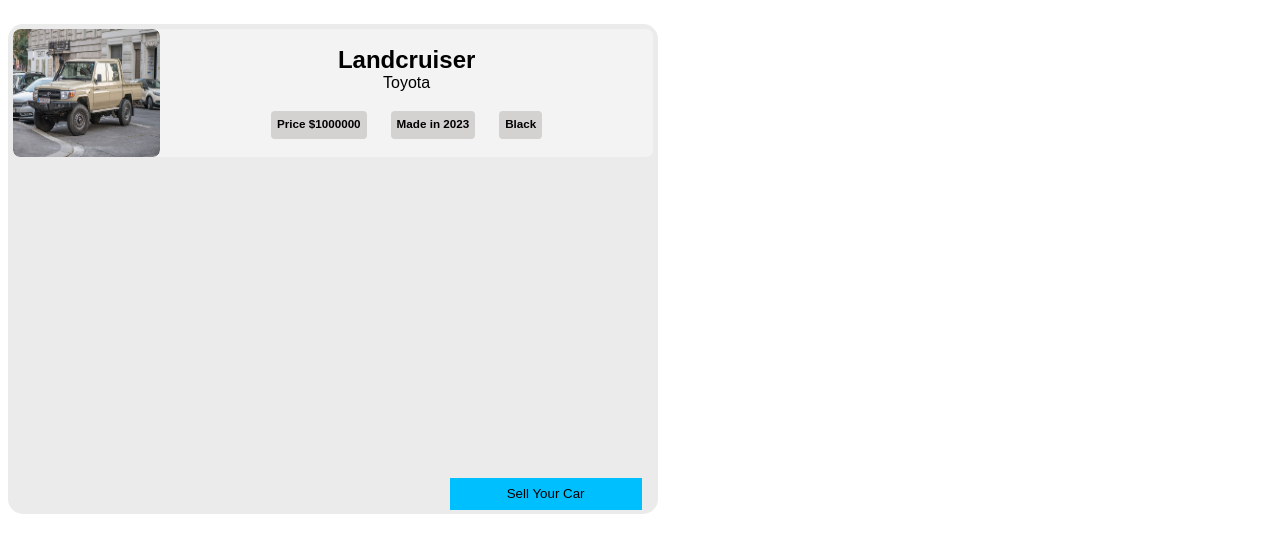
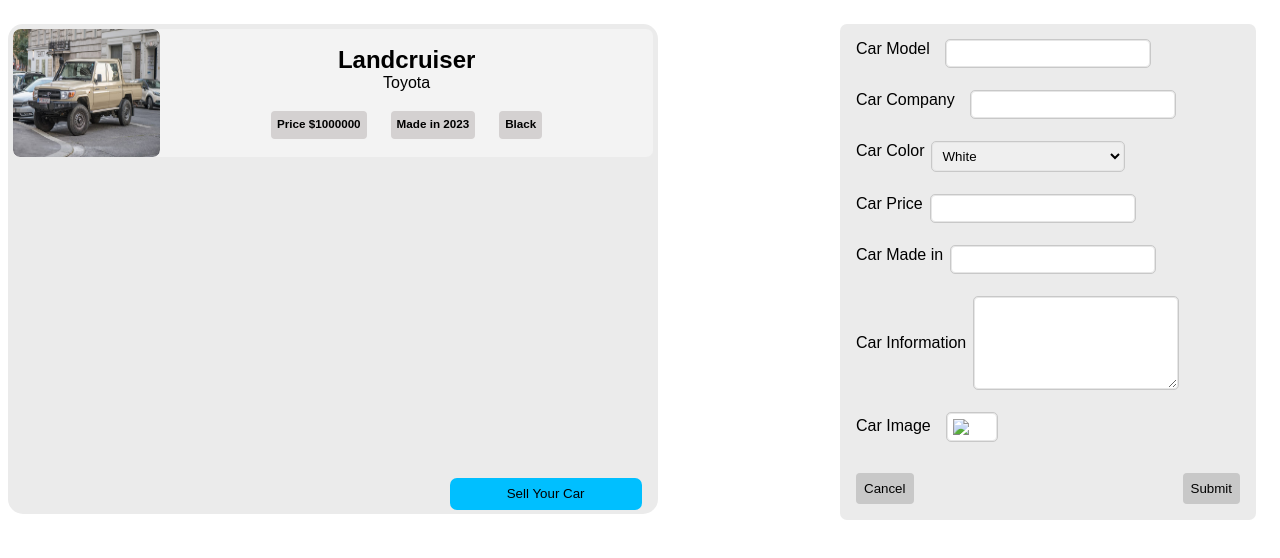
Before and after one commit to AmiraliAlizadeh313/Mini-Carland, a React (Create React App) app: page / in a window 1280 px wide. Both pictures are taken after a click on the button "Sell Your Car". Shown: the top 558 px of the page. Built offline with nearby package versions, Linux system fonts and the light colour scheme; the HTML template or start-up script is replaced by a standard one.

Commit message:
The button for Showing form is ready and the button of canceling it is ready too

```diff
--- a/src/App.js
+++ b/src/App.js
@@ -43,11 +43,12 @@
   const [isImageZoom, setIsImageZoom] = useState(false);
   const [isCarCard, setIsCarCard] = useState(false);
   const [isShowSellerInfo, setIsShowSellerInfo] = useState(false);
+  const [isShowForm,setIsShowForm] = useState(false)
 
   return (
     <>
       <div className="mini-carland">
-        <CarsList setIsCarCard={setIsCarCard}></CarsList>
+        <CarsList setIsCarCard={setIsCarCard} setIsShowForm={setIsShowForm}></CarsList>
         {isCarCard ? (
           <CarCard
             setIsCarCard={setIsCarCard}
@@ -65,8 +66,8 @@
             setIsShowSellerInfo={setIsShowSellerInfo}
           ></ShowSellerInfo>
         ) : null}
+        {isShowForm ?   <FormAddCar setIsShowForm={setIsShowForm} ></FormAddCar> :null}
 
-        {/* <FormAddCar></FormAddCar> */}
       </div>
     </>
   );
@@ -177,10 +178,11 @@
   );
 }
 
-function FormAddCar() {
+function FormAddCar({setIsShowForm}) {
   return (
     <>
-      <form className="form-add-car">
+      <div className="form-add-car">
+        <form className="">
           <div className="input-model">
             <label>Car Model</label>
             <input type="text"></input>
@@ -213,22 +215,21 @@
             <label>Car Information</label>
             <textarea type="text"></textarea>
           </div>
-
           <div className="input-image">
             <label> Car Image</label>
             <input type="image"></input>
           </div>
-
+        </form>
           <div className="form-buttons">
-          <Button>Cancel</Button>
-          <Button>Submit</Button>
+            <button className="btn" onClick={()=>setIsShowForm(false)} >Cancel</button>
+            <button className="btn">Submit</button>
           </div>
-      </form>
+      </div>
     </>
   );
 }
 
-function CarsList({ setIsCarCard }) {
+function CarsList({ setIsCarCard , setIsShowForm}) {
   return (
     <>
       <div className="cars-list-wrapper">
@@ -250,16 +251,13 @@
             </div>
           </li>
         </ul>
-        <div className="sell-car-btn-wrapper"><button className="sell-car-btn"> Sell Your Car </button></div>
+        <div className="sell-car-btn-wrapper"><button onClick={()=>{setIsShowForm(true)}} className="sell-car-btn"> Sell Your Car </button></div>
         </div>
 
     </>
   );
 }
 
-function Button({ children }) {
-  return <button className="btn">{children}</button>;
-}
 
 function Controls() {
   const { zoomIn, zoomOut, resetTransform } = useControls();
--- a/src/index.css
+++ b/src/index.css
@@ -638,10 +638,11 @@
 
 .sell-car-btn {
   position: absolute;
+
   bottom: 20px;
   right: 1%;
   width: 30%;
-
+  border-radius: 7px;
   display: flex;
   align-items: center;
   justify-content: center;
@@ -650,3 +651,10 @@
 
   height: 2rem;
 }
+
+
+.sell-car-btn:hover{
+  transform: scale(0.9);
+  cursor: pointer;
+  transition: all 0.3s;
+}
```
Lines whose indentation alone changed are shown as unchanged.
